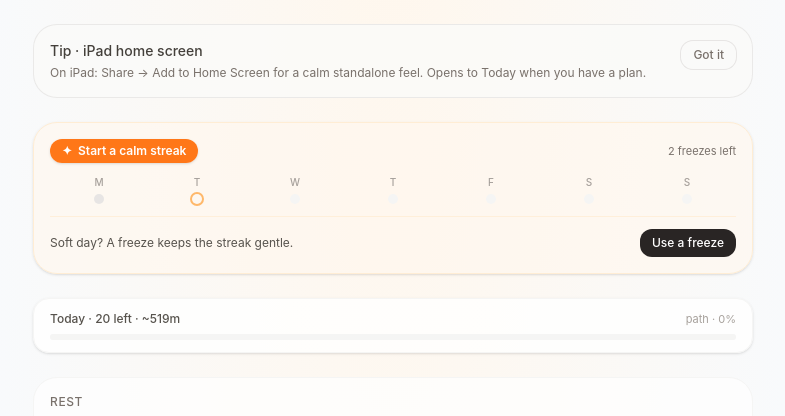
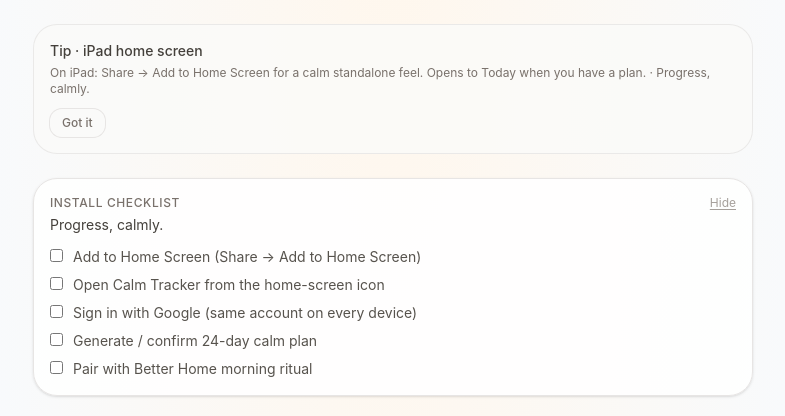
Before and after one commit to kalyankadali/flux-academy-tracker, a React (Vite) app: page / in a window 1280 px wide. Shown: the part 180-596 px from the top of the page, without its empty margins (247-1032 px from the left). Built offline with nearby package versions, Linux system fonts and the light colour scheme; no server answers.

Commit message:
feat(today): polish — life-day freeze, install checklist, shared calm copy
Life-day streak freeze when Better Home derails. Install checklist for
Add to Home Screen + Google sync. Shared calm language with Better Home.

```diff
--- /dev/null
+++ b/src/components/InstallChecklist.tsx
@@ -0,0 +1,73 @@
+import { useState } from 'react';
+import { CT_TAGLINE, INSTALL_CHECKLIST_TITLE } from '../utils/calmCopy';
+
+const KEY = 'ct-install-checklist';
+const ITEMS = [
+  { id: 'homescreen', label: 'Add to Home Screen (Share → Add to Home Screen)' },
+  { id: 'open-icon', label: 'Open Calm Tracker from the home-screen icon' },
+  { id: 'google', label: 'Sign in with Google (same account on every device)' },
+  { id: 'plan', label: 'Generate / confirm 24-day calm plan' },
+  { id: 'better-home', label: 'Pair with Better Home morning ritual' },
+];
+
+export function InstallChecklist({ onDismiss }: { onDismiss?: () => void }) {
+  const [done, setDone] = useState<Record<string, boolean>>(() => {
+    try {
+      const raw = localStorage.getItem(KEY);
+      return raw ? (JSON.parse(raw) as Record<string, boolean>) : {};
+    } catch {
+      return {};
+    }
+  });
+
+  const toggle = (id: string) => {
+    setDone((prev) => {
+      const next = { ...prev, [id]: !prev[id] };
+      try {
+        localStorage.setItem(KEY, JSON.stringify(next));
+      } catch {
+        /* ignore */
+      }
+      return next;
+    });
+  };
+
+  const allDone = ITEMS.every((i) => done[i.id]);
+
+  return (
+    <div className="rounded-3xl border border-stone-200 bg-white/90 p-4 shadow-sm dark:border-stone-700 dark:bg-stone-900/80">
+      <div className="flex items-start justify-between gap-3">
+        <div>
+          <p className="text-xs font-medium uppercase tracking-wider text-stone-500">
+            {INSTALL_CHECKLIST_TITLE}
+          </p>
+          <p className="mt-1 text-sm text-stone-700 dark:text-stone-200">{CT_TAGLINE}</p>
+        </div>
+        {onDismiss && (
+          <button
+            type="button"
+            onClick={onDismiss}
+            className="shrink-0 text-xs text-stone-400 underline underline-offset-2"
+          >
+            {allDone ? 'Done' : 'Hide'}
+          </button>
+        )}
+      </div>
+      <ul className="mt-3 space-y-2">
+        {ITEMS.map((item) => (
+          <li key={item.id}>
+            <label className="flex items-start gap-2.5 text-sm text-stone-600 dark:text-stone-300">
+              <input
+                type="checkbox"
+                className="mt-0.5"
+                checked={!!done[item.id]}
+                onChange={() => toggle(item.id)}
+              />
+              <span className={done[item.id] ? 'text-stone-400 line-through' : ''}>{item.label}</span>
+            </label>
+          </li>
+        ))}
+      </ul>
+    </div>
+  );
+}
--- a/src/components/IpadTip.tsx
+++ b/src/components/IpadTip.tsx
@@ -1,3 +1,5 @@
+import { CT_TAGLINE } from '../utils/calmCopy';
+
 interface Props {
   onDismiss: () => void;
 }
@@ -9,7 +11,7 @@ export function IpadTip({ onDismiss }: Props) {
         <div>
           <p className="text-sm font-medium text-stone-700 dark:text-stone-200">Tip · iPad home screen</p>
           <p className="mt-1 text-xs text-stone-500 dark:text-stone-400">
-            On iPad: Share → Add to Home Screen for a calm standalone feel. Opens to Today when you have a plan.
+            On iPad: Share → Add to Home Screen for a calm standalone feel. Opens to Today when you have a plan. · {CT_TAGLINE}
           </p>
         </div>
         <button
--- a/src/components/StreakStrip.tsx
+++ b/src/components/StreakStrip.tsx
@@ -6,12 +6,14 @@ type Props = {
   view: StreakView;
   onUseFreeze?: () => void;
   freezeHintDay?: string | null;
+  /** Better Home life-happens / derail day — softer freeze prompt. */
+  lifeDay?: boolean;
 };
 
 /**
  * Calm streak pill + Mon–Sun dots + optional double-finish badge + freeze affordance.
  */
-export function StreakStrip({ view, onUseFreeze, freezeHintDay }: Props) {
+export function StreakStrip({ view, onUseFreeze, freezeHintDay, lifeDay }: Props) {
   const label =
     view.current === 0
       ? 'Start a calm streak'
@@ -76,14 +78,16 @@ export function StreakStrip({ view, onUseFreeze, freezeHintDay }: Props) {
       {onUseFreeze && freezeHintDay && view.freezesLeftThisWeek > 0 && (
         <div className="mt-3 flex flex-wrap items-center justify-between gap-2 border-t border-orange-100/80 pt-3 dark:border-orange-900/40">
           <p className="text-xs text-stone-600 dark:text-stone-300">
-            Soft day? A freeze keeps the streak gentle.
+            {lifeDay
+              ? 'Life day from Better Home — a freeze keeps the streak gentle.'
+              : 'Soft day? A freeze keeps the streak gentle.'}
           </p>
           <button
             type="button"
             onClick={onUseFreeze}
             className="rounded-xl bg-stone-800 px-3 py-1.5 text-xs font-medium text-white dark:bg-stone-200 dark:text-stone-900"
           >
-            Use a freeze
+            {lifeDay ? 'Life-day freeze' : 'Use a freeze'}
           </button>
         </div>
       )}
--- a/src/components/TodayView.tsx
+++ b/src/components/TodayView.tsx
@@ -9,7 +9,8 @@ import { peekCourseModules, loadCourseState } from '../utils/storage';
 import { collectNextLessonKeys } from '../utils/queue';
 import { DoThisNext } from './DoThisNext';
 import { PlanGenerateControl } from './PlanGenerateControl';
-import { IpadTip } from './IpadTip';
+import { IpadTip } from './IpadTip'
+import { InstallChecklist } from './InstallChecklist';
 import { SprintWeekBanner } from './SprintWeekBanner';
 import { WeeklyReviewCard } from './WeeklyReviewCard';
 import { TodayScheduledBlock } from './TodayScheduledBlock';
@@ -190,6 +191,10 @@ export function TodayView({
   const yesterdayOpen =
     (prefs.dailyStreak.finishesByDay[yesterdayIST] ?? 0) < 1 &&
     !prefs.dailyStreak.freezeDates.includes(yesterdayIST);
+  const lifeDayFreeze =
+    !!prefs.clearHomeDay?.lifeDerailed &&
+    (prefs.clearHomeDay.dateKey === yesterdayIST || prefs.clearHomeDay.dateKey === todayIST) &&
+    yesterdayOpen;
 
   const logged = useMemo(() => minutesLoggedToday(COURSES, today), []);
   const plannedMins = useMemo(
@@ -372,11 +377,14 @@ export function TodayView({
 
       {!prefs.tipDismissed && <IpadTip onDismiss={onDismissTip} />}
 
+      {!prefs.tipDismissed && <InstallChecklist onDismiss={onDismissTip} />}
+
       {!sprintFocus && (
         <StreakStrip
           view={dailyView}
           onUseFreeze={yesterdayOpen && onUseFreeze ? onUseFreeze : undefined}
           freezeHintDay={yesterdayOpen ? yesterdayIST : null}
+          lifeDay={lifeDayFreeze}
         />
       )}
 
--- /dev/null
+++ b/src/utils/calmCopy.ts
@@ -0,0 +1,12 @@
+/** Shared calm language — mirrors Better Home (locked brand). */
+export const BH_NAME = 'Better Home';
+export const BH_TAGLINE = 'A better day, as it happens.';
+export const CT_NAME = 'Calm Tracker';
+export const CT_TAGLINE = 'Progress, calmly.';
+export const NO_SHAME = 'No shame.';
+export const SOFT_IS_FINE = 'Soft is fine.';
+export const LIFE_DAY_FREEZE =
+  'Life day — a freeze keeps the Calm Tracker streak gentle.';
+export const INSTALL_CHECKLIST_TITLE = 'Install checklist';
+export const ACCHI_DROP_OFF_EVERY_DAY =
+  'Acchi drop-off every day — office by 10:00 IST.';
```
